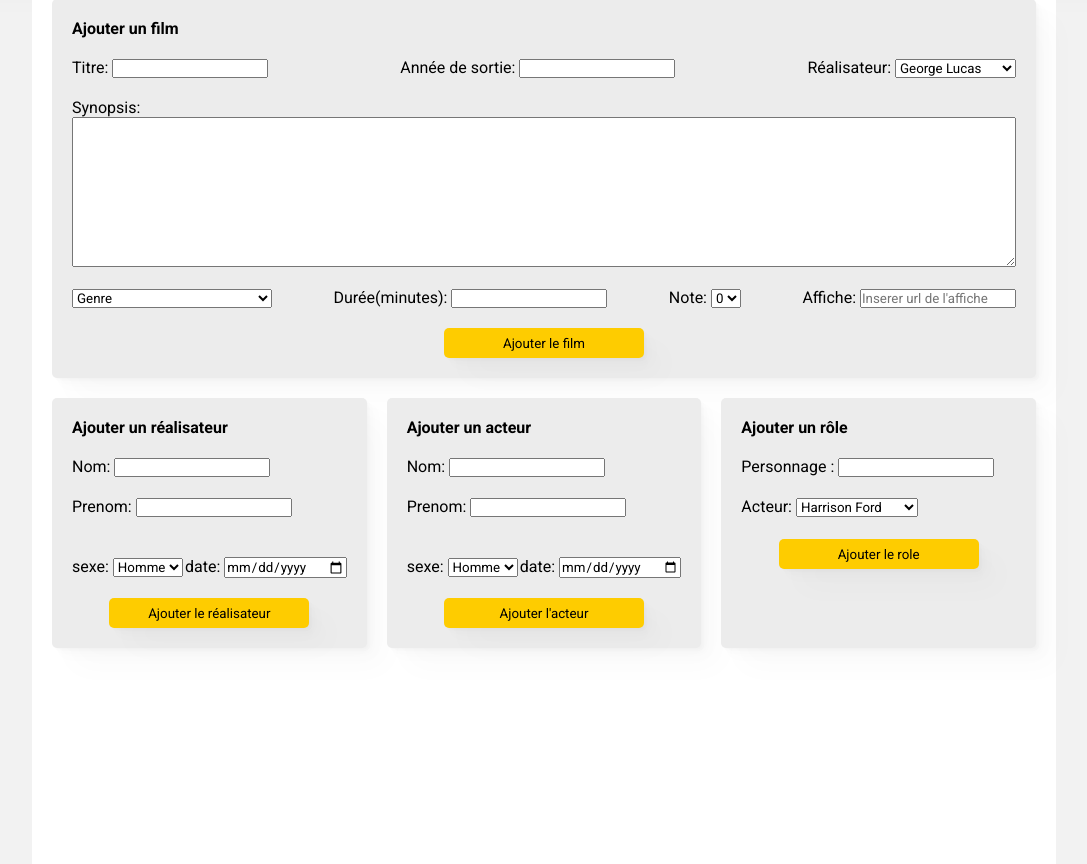
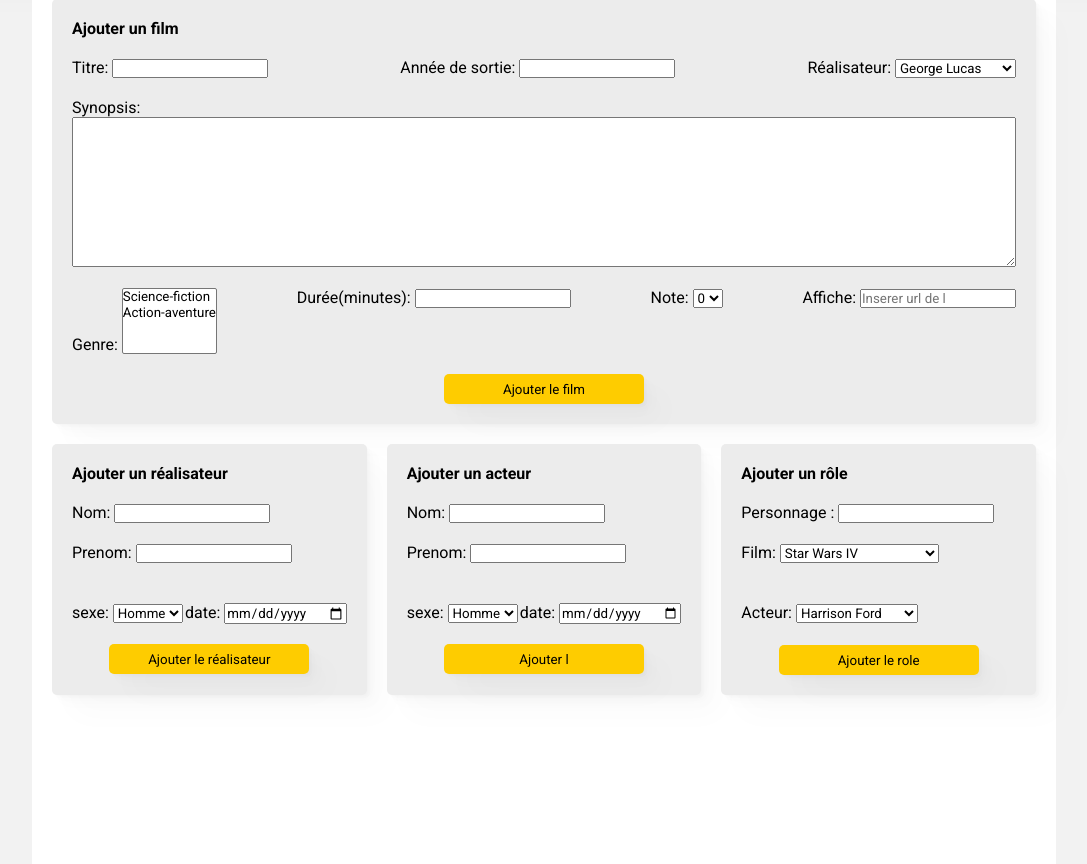
Before and after one commit to romdk/cinema, a PHP site: page /admin.php in a window 1280 px wide. Shown: the part 126-990 px from the top of the page, without its empty margins (96-1183 px from the left). Run offline with PHP 8.4, Linux system fonts and the light colour scheme.

Commit message:
changement

```diff
--- a/admin.php
+++ b/admin.php
@@ -3,27 +3,27 @@
     <div class='adminForm'>
         <h4>Ajouter un film</h4>
 
-        <form action="index.php?action=ajoutFilm" method="post">
+        <form action='index.php?action=ajoutFilm' method='post'>
 
         <div class='row'>
             <label>
                 Titre:
-                <input type="text" name="titre">
+                <input type='text' name='titre'>
             </label>
 
             <label>
                 Année de sortie:
-                <input type="text" name="annee_sortie">
+                <input type='text' name='annee_sortie'>
             </label>
 
             <label>
                 Réalisateur:
-                <select name="realisateur">
-                    <option value="0">George Lucas</option>
-                    <option value="1">Ridley Scott</option>
-                    <option value="2">Ron howard</option>
-                    <option value="3">Steven Spielberg</option>
-                    <option value="4">Clint Eastwood</option>
+                <select name='realisateur'>
+                    <option value='0'>George Lucas</option>
+                    <option value='1'>Ridley Scott</option>
+                    <option value='2'>Ron howard</option>
+                    <option value='3'>Steven Spielberg</option>
+                    <option value='4'>Clint Eastwood</option>
                 </select>
             </label>
         </div>
@@ -31,33 +31,27 @@
             <div class='synopsis'>
                 <label>
                 Synopsis:
-                    <textarea name="synopsis"></textarea>
+                    <textarea name='synopsis'></textarea>
                 </label>
             </div>
         </div>
         <div class='row'>
-            <div class="multiselect">
-                <div class="selectBox" onclick="showCheckboxes()">
-                    <select name='genre'>
-                        <option>Genre</option>
-                    </select>
-                    <div class="overSelect"></div>
-                </div>
-                <div id="checkboxes">
-                    <label><input name='genre' type="checkbox" id="1" value='1'/>Science-fiction</label>
-                    <label><input name='genre' type="checkbox" id="2" value='2'/>Action-aventure</label>
-                </div>
-            </div>
+            <label>Genre:
+                <select name="genre[]" multiple>
+                    <option value="1">Science-fiction</option>
+                    <option value="2">Action-aventure</option>
+                </select>
+            </label>
             <div>
                 <label>
                     Durée(minutes):
-                    <input type="text" name="duree">
+                    <input type='text' name='duree'>
                 </label>
             </div>
             <div>
                 <label>
                     Note:
-                    <select name="note">
+                    <select name='note'>
                         <option>0</option>
                         <option>1</option>
                         <option>2</option>
@@ -70,38 +64,38 @@
             <div>
                 <label>
                     Affiche:
-                    <input type="text" name="affiche" placeholder="Inserer url de l'affiche">
+                    <input type='text' name='affiche' placeholder='Inserer url de l'affiche'>
                 </label>
             </div>
         </div>
             <div class='btnAjouter'>
-                <input type="submit" name="ajouterFilm" value="Ajouter le film" >
+                <input type='submit' name='ajouterFilm' value='Ajouter le film' >
             </div>
         </form>
     </div>
 
-    <div id="realisateurActeurRole">
+    <div id='realisateurActeurRole'>
         <div class='adminForm'>
         <h4>Ajouter un réalisateur</h4>
 
-        <form action="index.php?action=ajoutRealisateur" method="post">
+        <form action='index.php?action=ajoutRealisateur' method='post'>
             <div class='row'>
                 <label>
                     Nom:
-                    <input type="text" name="nom_personne">
+                    <input type='text' name='nom_personne'>
                 </label>
             </div>
             <div class='row'>
                 <label>
                     Prenom:
-                    <input type="text" name="prenom_personne">
+                    <input type='text' name='prenom_personne'>
                 </label>
             </div>
         <div class='row'>
             <div>
                 <label>
                     sexe:
-                    <select name="sexe">
+                    <select name='sexe'>
                         <option>Homme</option>
                         <option>Femme</option>
                     </select>
@@ -110,12 +104,12 @@
             <div>
                 <label>
                     date:
-                    <input type="date" name="date_naissance">
+                    <input type='date' name='date_naissance'>
                 </label>
             </div>
         </div>
             <div class='btnAjouter'>
-                <input type="submit" name="ajouterRealisateur" value="Ajouter le réalisateur" >
+                <input type='submit' name='ajouterRealisateur' value='Ajouter le réalisateur' >
             </div>
         </form>
         </div>
@@ -123,24 +117,24 @@
         <div class='adminForm'>
         <h4>Ajouter un acteur</h4>
 
-        <form action="index.php?action=ajoutActeur" method="post">
+        <form action='index.php?action=ajoutActeur' method='post'>
             <div class='row'>
                 <label>
                     Nom:
-                    <input type="text" name="nom_personne">
+                    <input type='text' name='nom_personne'>
                 </label>
             </div>
             <div class='row'>
                 <label>
                     Prenom:
-                    <input type="text" name="prenom_personne">
+                    <input type='text' name='prenom_personne'>
                 </label>
             </div>
         <div class='row'>
             <div>
                 <label>
                     sexe:
-                    <select name="sexe">
+                    <select name='sexe'>
                         <option>Homme</option>
                         <option>Femme</option>
                     </select>
@@ -149,12 +143,12 @@
             <div>
                 <label>
                     date:
-                    <input type="date" name="date_naissance">
+                    <input type='date' name='date_naissance'>
                 </label>
             </div>
         </div>
             <div class='btnAjouter'>
-                <input type="submit" name="ajouterActeur" value="Ajouter l'acteur" >
+                <input type='submit' name='ajouterActeur' value='Ajouter l'acteur' >
             </div>
         </form>
         </div>
@@ -162,27 +156,40 @@
         <div class='adminForm'>
         <h4>Ajouter un rôle</h4>
 
-        <form action="index.php?action=ajoutRole" method="post">
+        <form action='index.php?action=ajoutRole' method='post'>
             <div class='row'>
                 <label>
                     Personnage :
-                    <input type="text" name="nom_personnage">
+                    <input type='text' name='nom_personnage'>
                 </label>
             </div>
-            <div class="row">
+            <div class='row'>
+                <label>
+                    Film:
+                    <select name='film'>
+                        <option value='0'>Star Wars IV</option>
+                        <option value='3'>Star Wars V</option>
+                        <option value='5'>Solo: A Star Wars Story</option>
+                        <option value='2'>Blade Runner</option>
+                        <option value='4'>Indiana Jones</option>
+                        <option value='6'>Cry Macho</option>
+                    </select>
+                </label>
+            </div>
+            <div class='row'>
                 <label>
                 Acteur:
-                <select name="acteur">
-                    <option value="1">Harrison Ford</option>
-                    <option value="2">Mark Hamill</option>
-                    <option value="3">Alden Ehrenreich</option>
-                    <option value="4">Clint Eastwood</option>
-                    <option value="5">Carrie Fisher</option>
+                <select name='acteur'>
+                    <option value='1'>Harrison Ford</option>
+                    <option value='2'>Mark Hamill</option>
+                    <option value='3'>Alden Ehrenreich</option>
+                    <option value='4'>Clint Eastwood</option>
+                    <option value='5'>Carrie Fisher</option>
                 </select>
             </label>
             </div>
                 <div class='btnAjouter'>
-                <input type="submit" name="ajouterRole" value="Ajouter le role" >
+                <input type='submit' name='ajouterRole' value='Ajouter le role' >
             </div>
         </form>
         </div>
```
Also changed, not shown: controller/cinemaController.php (+70 -19 lines), index.php (+4 -44 lines).
